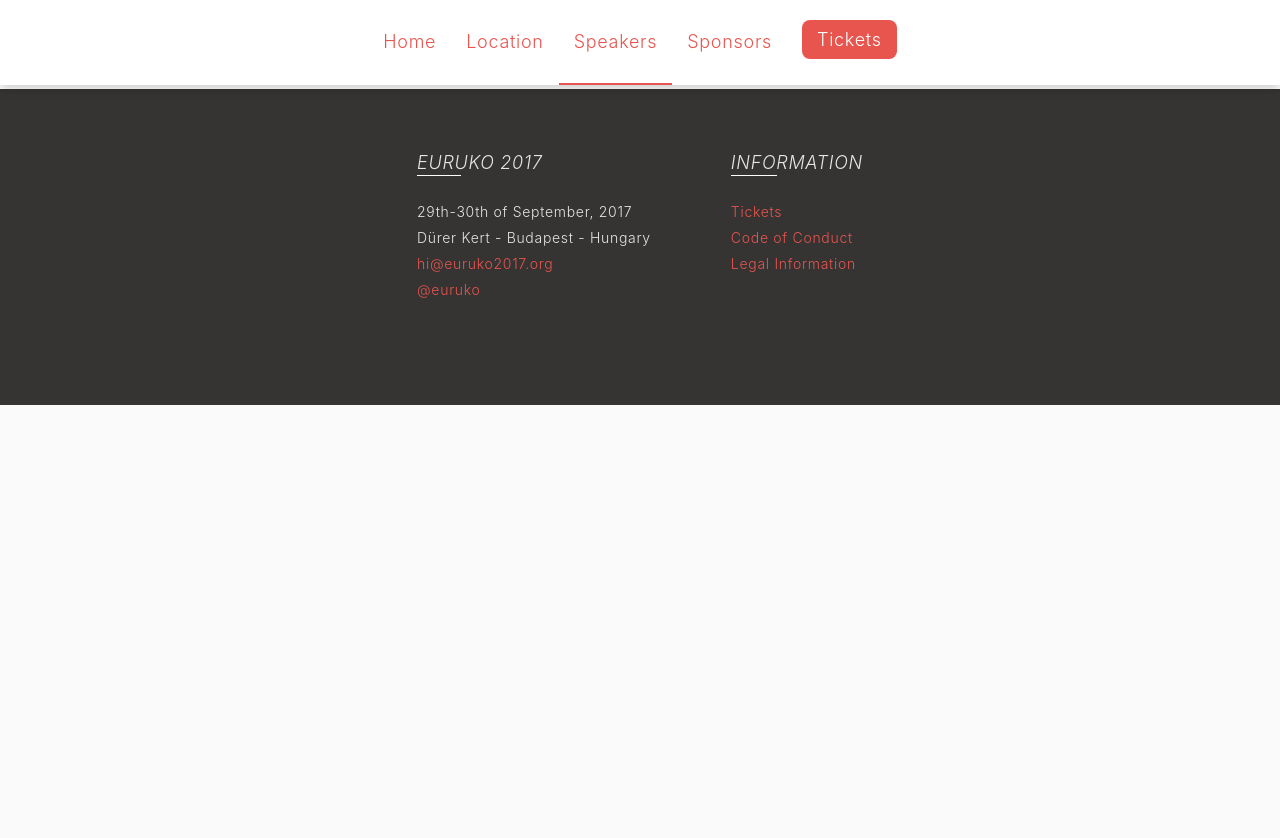
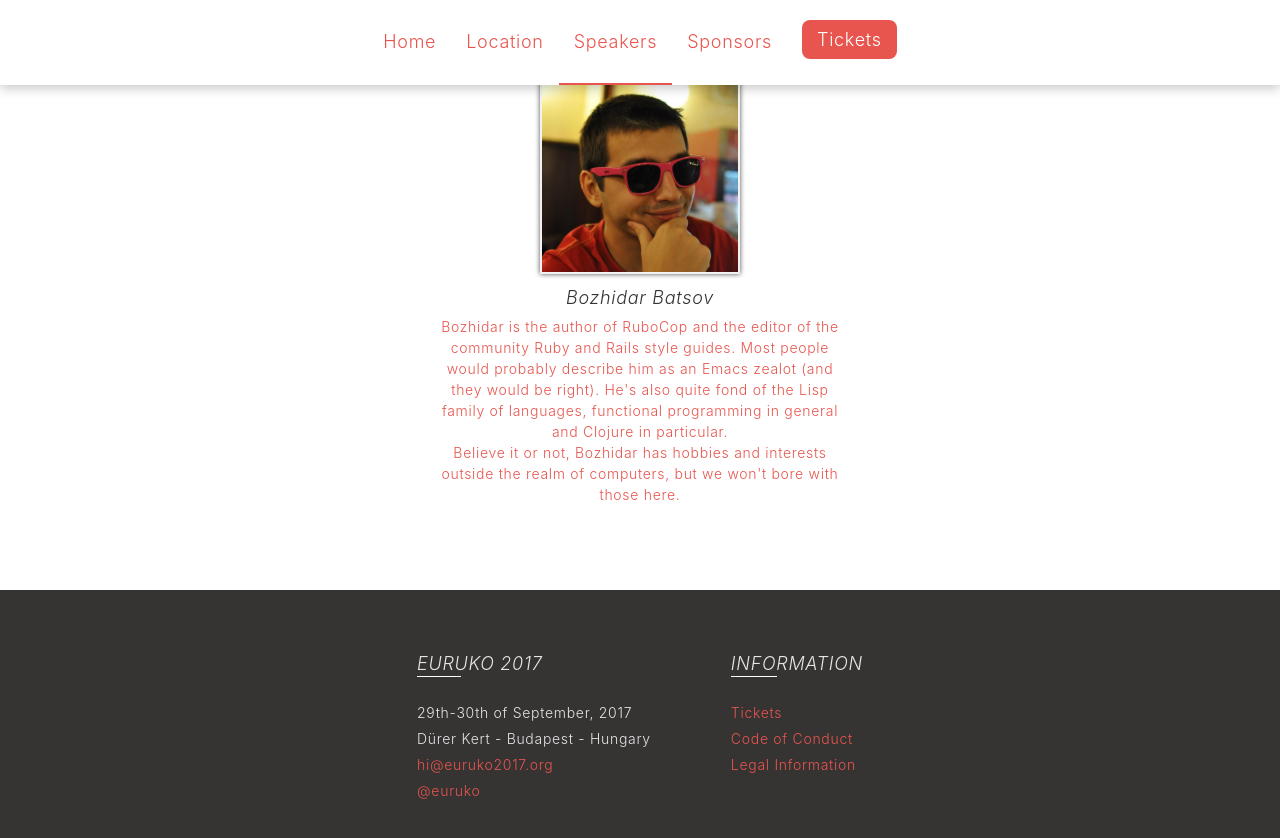
Before and after one commit to euruko/euruko2017.github.io, a Jekyll site: the page built from speakers.html, in a window 1280 px wide and 900 px high, scrolled down 2249 px. Shown: the top 838 px of the window. Built offline with Jekyll 4.4.1, drawn with Linux system fonts in a browser that asks for light colours; before the commit the page ends 2654 px from its top, so only the background shows below that.

Commit message:
Add Bozhidar Batsov as a speaker

```diff
--- a/speakers.html
+++ b/speakers.html
@@ -98,6 +98,13 @@
         big data, and heavy loads, and to use lessons learned from JRuby to help the JVM
         and other languages that run on it meet their potential.</div>
       </div>
+
+      <div class="speaker">
+        <img class="speaker__photo" src="/assets/speakers/bozhidar.jpg" alt="Bozhidar Batsov">
+        <div class="speaker__name">Bozhidar Batsov</div>
+        <div class="speaker__title">Bozhidar is the author of RuboCop and the editor of the community Ruby and Rails style guides. Most people would probably describe him as an Emacs zealot (and they would be right). He's also quite fond of the Lisp family of languages, functional programming in general and Clojure in particular.<br/>
+        Believe it or not, Bozhidar has hobbies and interests outside the realm of computers, but we won't bore with those here.
+      </div>
     </div>
   </div>
 </section>
```
Also changed, not shown: assets/speakers/bozhidar.jpg (added).
